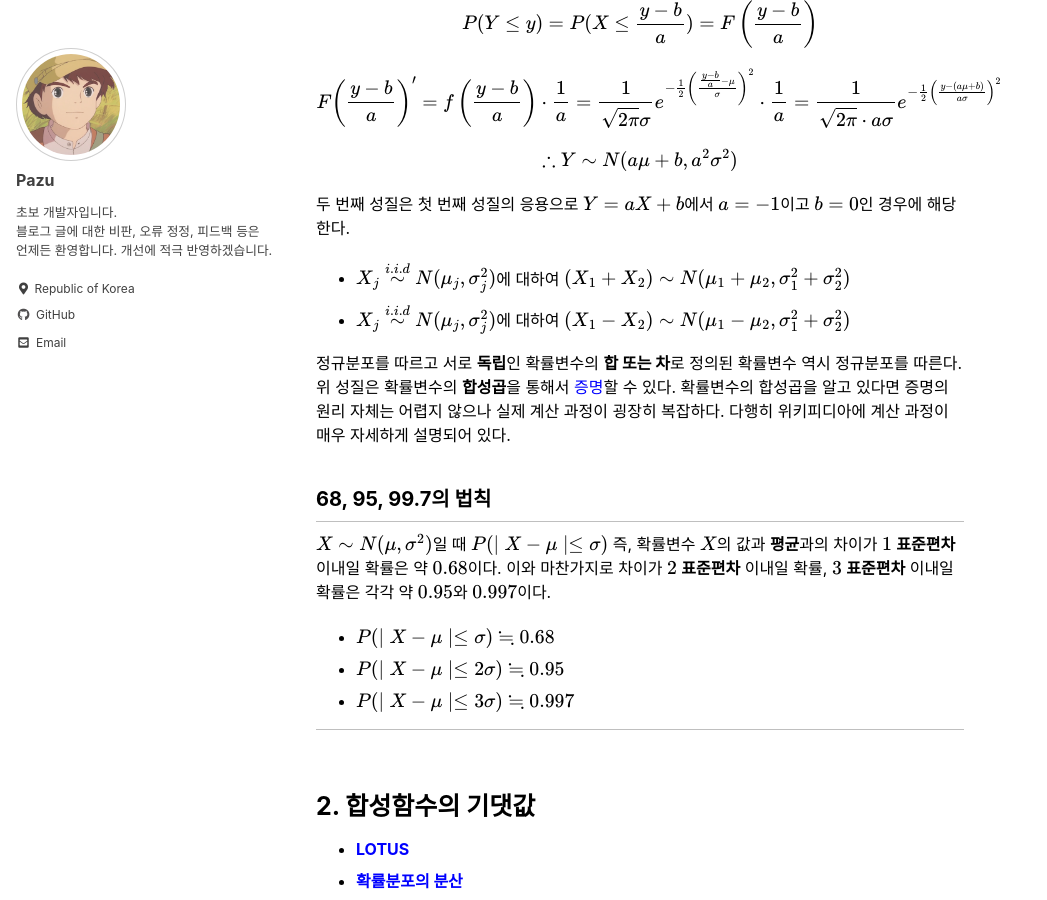
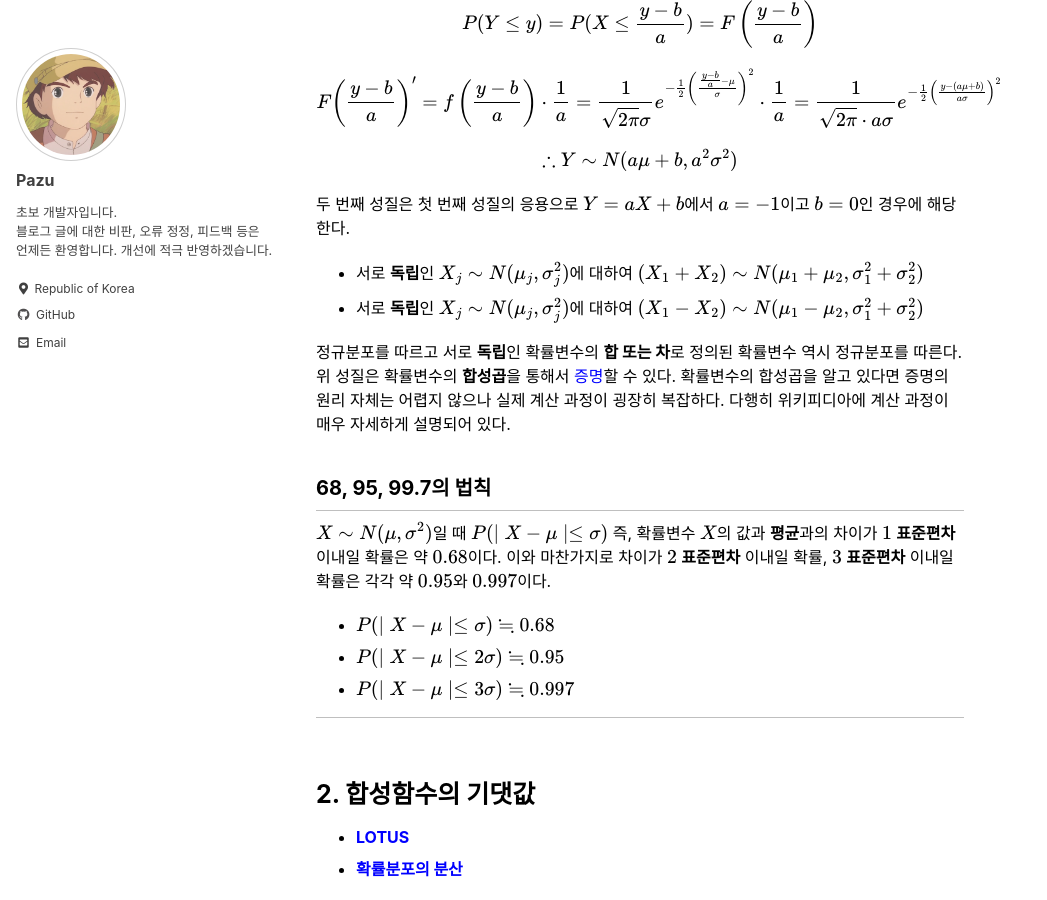
Before and after one commit to pazu0522/pazu0522.github.io, a Jekyll site: the page built from _posts/2021-03-02-stats110_14.md, in a window 1280 px wide and 900 px high, scrolled down 2011 px. Shown: the whole window, without its empty margins (0-1047 px from the left). Built offline with Jekyll 4.4.1, drawn with Linux system fonts in a browser that asks for light colours; cached includes are drawn as plain includes; formulas are drawn with MathJax 3.

Commit message:
Stats 110 lesson 14 +

```diff
--- a/_posts/2021-03-02-stats110_14.md
+++ b/_posts/2021-03-02-stats110_14.md
@@ -83,8 +83,8 @@ F\left(\frac{y-b}{a}\right)' = f\left(\frac{y-b}{a} \right) \cdot \frac{1}{a} =
 
 두 번째 성질은 첫 번째 성질의 응용으로 $Y=aX+b$에서 $a=-1$이고 $b=0$인 경우에 해당한다.
 
-- $X_{j} \stackrel{i.i.d} \sim N(\mu_{j}, \sigma^{2}\_{j})$에 대하여 $(X_{1}+X_{2}) \sim N(\mu_{1}+\mu_{2}, \sigma^{2}\_{1}+\sigma^{2}_{2})$
-- $X_{j} \stackrel{i.i.d} \sim N(\mu_{j}, \sigma^{2}\_{j})$에 대하여 $(X_{1}-X_{2}) \sim N(\mu_{1}-\mu_{2}, \sigma^{2}\_{1}+\sigma^{2}_{2})$
+- 서로 **독립**인 $X_{j} \sim N(\mu_{j}, \sigma^{2}\_{j})$에 대하여 $(X_{1}+X_{2}) \sim N(\mu_{1}+\mu_{2}, \sigma^{2}\_{1}+\sigma^{2}_{2})$
+- 서로 **독립**인 $X_{j} \sim N(\mu_{j}, \sigma^{2}\_{j})$에 대하여 $(X_{1}-X_{2}) \sim N(\mu_{1}-\mu_{2}, \sigma^{2}\_{1}+\sigma^{2}_{2})$
 
 정규분포를 따르고 서로 **독립**인 확률변수의 **합 또는 차**로 정의된 확률변수 역시 정규분포를 따른다. 위 성질은 확률변수의 **합성곱**을 통해서 [증명](https://en.wikipedia.org/wiki/Sum_of_normally_distributed_random_variables)할 수 있다. 확률변수의 합성곱을 알고 있다면 증명의 원리 자체는 어렵지 않으나 실제 계산 과정이 굉장히 복잡하다. 다행히 위키피디아에 계산 과정이 매우 자세하게 설명되어 있다.
 
```
